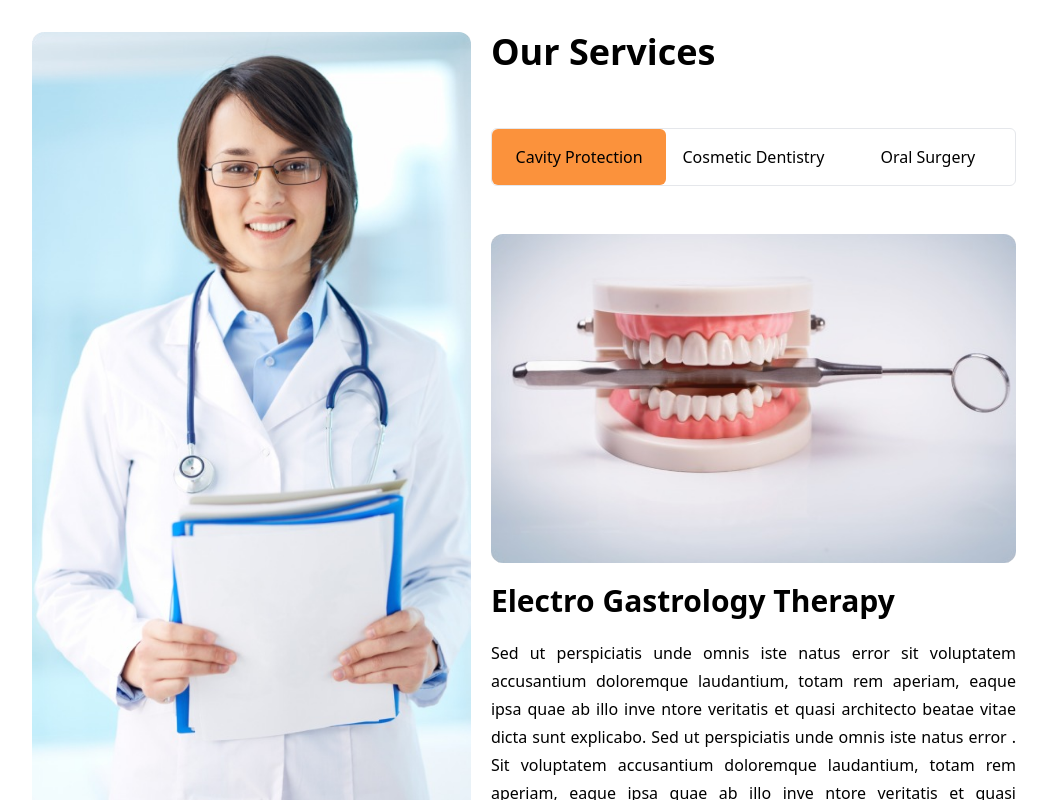
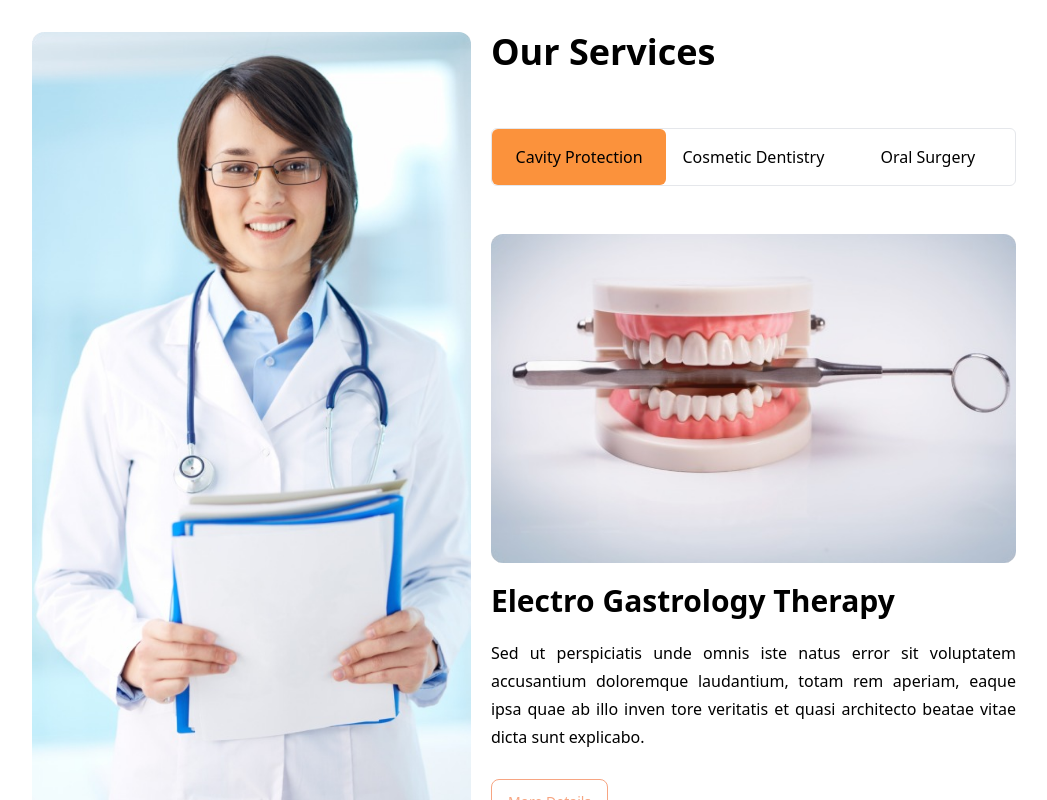
Before and after one commit to gmshimon/Doc_house_building, a React (Vite) app in the folder Frontend/: page / in a window 1280 px wide. Shown: the part 680-1480 px from the top of the page, without its empty margins (116-1163 px from the left). Built offline with nearby package versions, Linux system fonts and the light colour scheme.

Commit message:
contact form

```diff
--- a/Frontend/package.json
+++ b/Frontend/package.json
@@ -13,6 +13,7 @@
     "@reduxjs/toolkit": "^2.6.0",
     "@smastrom/react-rating": "^1.5.0",
     "axios": "^1.8.1",
+    "framer-motion": "^12.4.10",
     "frontend": "file:",
     "preline": "^3.0.0",
     "react": "^19.0.0",
--- /dev/null
+++ b/Frontend/src/Component/Contact/Contact.jsx
@@ -0,0 +1,84 @@
+import React from 'react'
+import { CiLocationOn } from 'react-icons/ci'
+import { FaPhoneAlt } from 'react-icons/fa'
+
+const Contact = () => {
+  return (
+    <section className='bg-[#07332F] text-white md:flex py-20 px-10 rounded-lg mt-10 font-[Source Sans 3]'>
+      <div className='md:w-3/4 md:mr-4'>
+        <h1 className='text-4xl font-semibold mb-4'>Contact With us</h1>
+        <p className='my-6 text-justify'>
+          Sed ut perspiciatis unde omnis iste natus error sit voluptatem
+          accusantium doloremque laudantium, totam rem aperiam, eaque ipsa quae
+          ab illo inve ntore veritatis et quasi.
+        </p>
+        <div className='flex items-center mb-4'>
+          <p className='text-2xl mr-4'>
+            <FaPhoneAlt />
+          </p>
+          <p>+88 01750 14 14 14</p>
+        </div>
+        <div className='flex items-center'>
+          <p className='text-2xl mr-4'>
+            <CiLocationOn />
+          </p>
+          <p>Dhanmondi, Dhaka, Bangladesh</p>
+        </div>
+      </div>
+      <div className='w-full h-full mt-5 md:mt-0'>
+        <div className='grid md:grid-cols-2 gap-x-5 gap-y-7 w-full'>
+          <div class='max-w-sm space-y-3'>
+            <input
+              type='text'
+              class='py-2.5 sm:py-3 px-4 text-black block w-full border-gray-200 rounded-lg sm:text-sm focus:border-blue-500 focus:ring-blue-500 disabled:opacity-50 disabled:pointer-events-none dark:bg-neutral-900 dark:border-neutral-700 dark:text-neutral-400 dark:placeholder-neutral-500 dark:focus:ring-neutral-600'
+              placeholder='Name'
+            />
+          </div>
+          <div class='max-w-sm space-y-3'>
+            <input
+              type='text'
+              class='py-2.5 sm:py-3 px-4 text-black block w-full border-gray-200 rounded-lg sm:text-sm focus:border-blue-500 focus:ring-blue-500 disabled:opacity-50 disabled:pointer-events-none dark:bg-neutral-900 dark:border-neutral-700 dark:text-neutral-400 dark:placeholder-neutral-500 dark:focus:ring-neutral-600'
+              placeholder='Email'
+            />
+          </div>
+          <div class='max-w-sm space-y-3'>
+            <input
+              type='text'
+              class='py-2.5 sm:py-3 px-4 text-black block w-full border-gray-200 rounded-lg sm:text-sm focus:border-blue-500 focus:ring-blue-500 disabled:opacity-50 disabled:pointer-events-none dark:bg-neutral-900 dark:border-neutral-700 dark:text-neutral-400 dark:placeholder-neutral-500 dark:focus:ring-neutral-600'
+              placeholder='Mobile Number'
+            />
+          </div>
+          <div class='max-w-sm space-y-3'>
+            <input
+              type='text'
+              class='py-2.5 sm:py-3 px-4 text-black block w-full border-gray-200 rounded-lg sm:text-sm focus:border-blue-500 focus:ring-blue-500 disabled:opacity-50 disabled:pointer-events-none dark:bg-neutral-900 dark:border-neutral-700 dark:text-neutral-400 dark:placeholder-neutral-500 dark:focus:ring-neutral-600'
+              placeholder='Doctor Name'
+            />
+          </div>
+          <div class='max-w-sm space-y-3'>
+            <input
+              type='date'
+              class='py-2.5 sm:py-3 px-4 text-black block w-full border-gray-200 rounded-lg sm:text-sm focus:border-blue-500 focus:ring-blue-500 disabled:opacity-50 disabled:pointer-events-none dark:bg-neutral-900 dark:border-neutral-700 dark:text-neutral-400 dark:placeholder-neutral-500 dark:focus:ring-neutral-600'
+              placeholder='Doctor Name'
+            />
+          </div>
+          <div class='max-w-sm space-y-3'>
+            <input
+              type='time'
+              class='py-2.5 sm:py-3 px-4 text-black block w-full border-gray-200 rounded-lg sm:text-sm focus:border-blue-500 focus:ring-blue-500 disabled:opacity-50 disabled:pointer-events-none dark:bg-neutral-900 dark:border-neutral-700 dark:text-neutral-400 dark:placeholder-neutral-500 dark:focus:ring-neutral-600'
+              placeholder='Doctor Name'
+            />
+          </div>
+        </div>
+        <button
+          type='button'
+          class='md:mt-3 mt-6 py-3 px-4 w-full text-center gap-x-2 text-sm font-medium rounded-lg border border-transparent bg-[#F7A582] text-white hover:bg-[#F7A582] focus:outline-hidden focus:[#F7A582] disabled:opacity-50 disabled:pointer-events-none'
+        >
+          Book Now
+        </button>
+      </div>
+    </section>
+  )
+}
+
+export default Contact
--- a/Frontend/src/Component/ServiceDetails/ServiceDetails.jsx
+++ b/Frontend/src/Component/ServiceDetails/ServiceDetails.jsx
@@ -1,65 +1,81 @@
 import React, { useState } from 'react'
+import { motion } from 'framer-motion'
 import service_details_doc from '../../assets/service_details_doc.jpg'
 import service_1 from '../../assets/service_1.jpg'
 
 const ServiceDetails = () => {
   const [service_state, setServiceState] = useState('Cavity Protection')
+
   return (
-    <section className='md:flex justify-center w-full mt-14'>
-      {/* left side  */}
-      <div className=''>
-        <img className='rounded-xl w-[658px] md:h-[850px]' src={service_details_doc} alt='' />
+    <motion.section
+      initial={{ opacity: 0, y: 50 }} // Start with opacity 0 and move it 50px down
+      animate={{ opacity: 1, y: 0 }}  // Animate to full opacity and move up to normal position
+      transition={{ duration: 0.8, ease: 'easeOut' }} // Smooth transition effect
+      className='md:flex justify-center w-full mt-14'
+    >
+      {/* Left side */}
+      <div>
+        <motion.img
+          initial={{ scale: 0.8 }} // Start small
+          animate={{ scale: 1 }}  // Expand to normal size
+          transition={{ duration: 0.8, ease: 'easeOut' }}
+          className='rounded-xl w-[658px] md:h-[850px]'
+          src={service_details_doc}
+          alt=''
+        />
       </div>
-      {/* right side  */}
-      <div className='md:w-4/5 md:ml-5 mt-5 md:mt-0'>
+
+      {/* Right side */}
+      <motion.div
+        initial={{ opacity: 0, x: 100 }} // Start hidden and slightly to the right
+        animate={{ opacity: 1, x: 0 }} // Move in smoothly
+        transition={{ duration: 0.8, ease: 'easeOut', delay: 0.3 }} // Delayed effect
+        className='md:w-4/5 md:ml-5 mt-5 md:mt-0'
+      >
         <h1 className='text-4xl font-semibold'>Our Services</h1>
-        <div className='flex justify-evenly border mt-14 mb-12 rounded-md md:w-full '>
-          <div
-            onClick={() => setServiceState('Cavity Protection')}
-            className={`cursor-pointer text-center py-4 w-full ${
-              service_state === 'Cavity Protection' &&
-              'bg-orange-400 rounded-md '
-            }`}
-          >
-            Cavity Protection
-          </div>
-          <div
-            onClick={() => setServiceState('Cosmetic Dentistry')}
-            className={`md:block hidden cursor-pointer text-center py-4 w-full ${
-              service_state === 'Cosmetic Dentistry' &&
-              'bg-orange-400 rounded-md '
-            }`}
-          >
-            Cosmetic Dentistry
-          </div>
-          <div
-            onClick={() => setServiceState('Oral Surgery')}
-            className={`cursor-pointer text-center py-4 w-full ${
-              service_state === 'Oral Surgery' && 'bg-orange-400 rounded-md '
-            }`}
-          >
-            Oral Surgery
-          </div>
+
+        {/* Service Selection */}
+        <div className='flex justify-evenly border mt-14 mb-12 rounded-md md:w-full'>
+          {['Cavity Protection', 'Cosmetic Dentistry', 'Oral Surgery'].map((service) => (
+            <motion.div
+              key={service}
+              onClick={() => setServiceState(service)}
+              whileHover={{ scale: 1.05 }} // Slight scale effect on hover
+              whileTap={{ scale: 0.95 }} // Slight shrink effect on tap
+              className={`cursor-pointer text-center py-4 w-full ${
+                service_state === service ? 'bg-orange-400 rounded-md' : ''
+              }`}
+            >
+              {service}
+            </motion.div>
+          ))}
         </div>
-        <div>
+
+        {/* Service Description */}
+        <motion.div
+          initial={{ opacity: 0, x: -50 }}
+          animate={{ opacity: 1, x: 0 }}
+          transition={{ duration: 0.8, ease: 'easeOut', delay: 0.5 }}
+        >
           <img src={service_1} className='rounded-xl w-full' />
           <h1 className='text-3xl font-semibold my-5'>Electro Gastrology Therapy</h1>
           <p className='w-full text-justify leading-7'>
             Sed ut perspiciatis unde omnis iste natus error sit voluptatem
-            accusantium doloremque laudantium, totam rem aperiam, eaque ipsa
-            quae ab illo inve ntore veritatis et quasi architecto beatae vitae
-            dicta sunt explicabo. Sed ut perspiciatis unde omnis iste natus
-            error{' '}.
-            Sit voluptatem accusantium doloremque laudantium, totam rem aperiam,
-            eaque ipsa quae ab illo inve ntore veritatis et quasi architecto
-            beatae vitae dicta sunt explicabo.
+            accusantium doloremque laudantium, totam rem aperiam, eaque ipsa quae ab illo
+            inven tore veritatis et quasi architecto beatae vitae dicta sunt explicabo.
           </p>
-          <button type="button" className="py-3 mt-7 px-4 inline-flex items-center gap-x-2 text-sm font-medium rounded-lg border border-[#F7A582] text-[#F7A582] hover:border-[#F7A582] hover:text-[#000000FF] focus:outline-hidden focus:border-[#F7A582] hover:bg-[#F7A582] focus:text-[#000000FF] disabled:opacity-50 disabled:pointer-events-none">
-  More Details
-</button>
-        </div>
-      </div>
-    </section>
+
+          {/* Animated Button */}
+          <motion.button
+            whileHover={{ scale: 1.05, backgroundColor: '#F7A582', color: '#000' }}
+            whileTap={{ scale: 0.95 }}
+            className="py-3 mt-7 px-4 inline-flex items-center gap-x-2 text-sm font-medium rounded-lg border border-[#F7A582] text-[#F7A582] focus:outline-hidden focus:border-[#F7A582] disabled:opacity-50 disabled:pointer-events-none"
+          >
+            More Details
+          </motion.button>
+        </motion.div>
+      </motion.div>
+    </motion.section>
   )
 }
 
--- a/Frontend/src/Page/HomePage.jsx
+++ b/Frontend/src/Page/HomePage.jsx
@@ -4,6 +4,7 @@ import ServiceDetails from '../Component/ServiceDetails/ServiceDetails';
 import ContactBanner from '../Component/ContactBanner/ContactBanner';
 import PatientReview from '../Component/PatientReview/PatientReview';
 import ExpertDoctor from '../Component/ExpertDoctor/ExpertDoctor';
+import Contact from '../Component/Contact/Contact';
 
 const HomePage = () => {
     return (
@@ -14,6 +15,7 @@ const HomePage = () => {
                 <ContactBanner/>
                 <PatientReview/>
                 <ExpertDoctor/>
+                <Contact/>
             </div>
         </div>
     );
```
Also changed, not shown: 1 other file (tests, documents, lock files or other folders).
